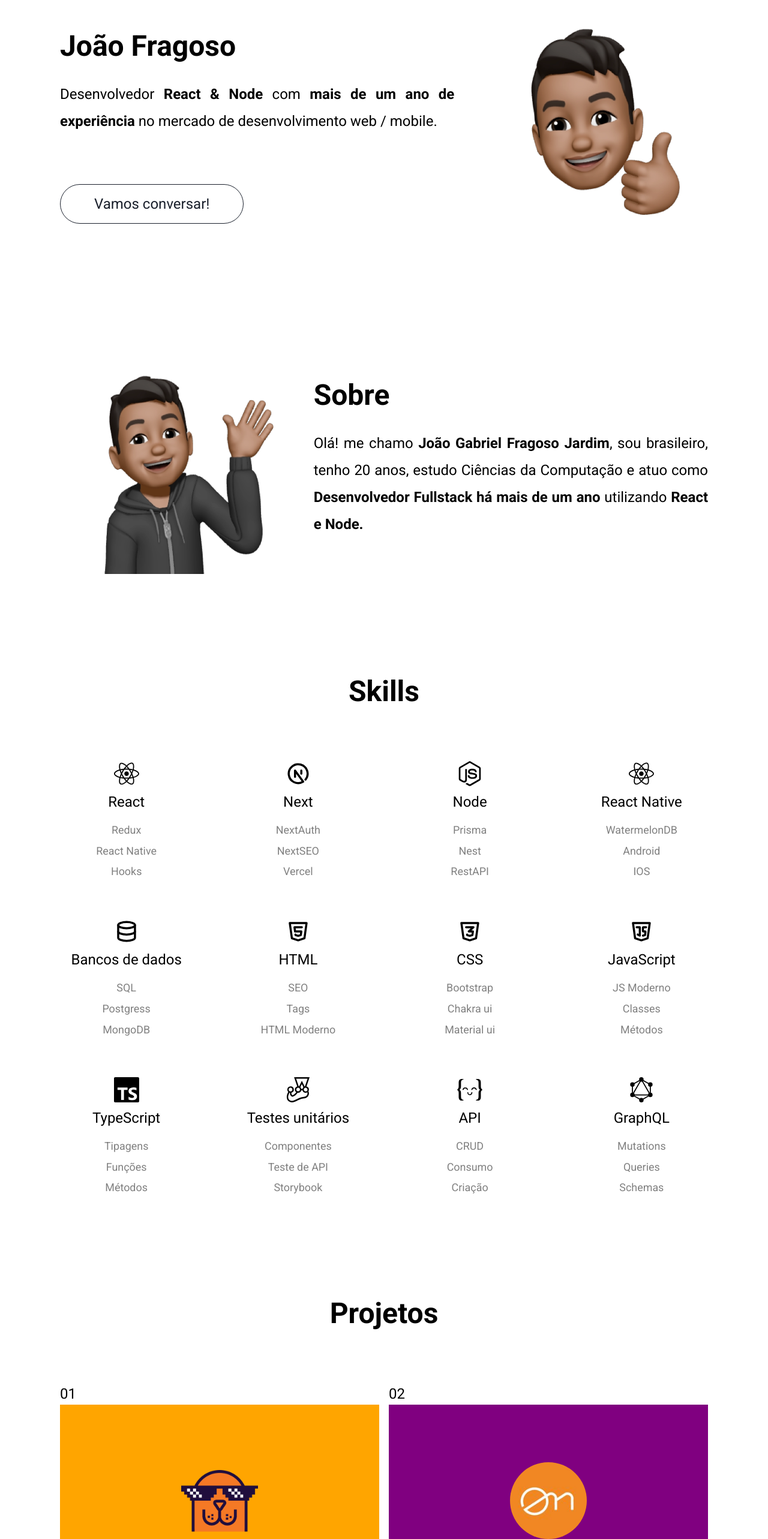
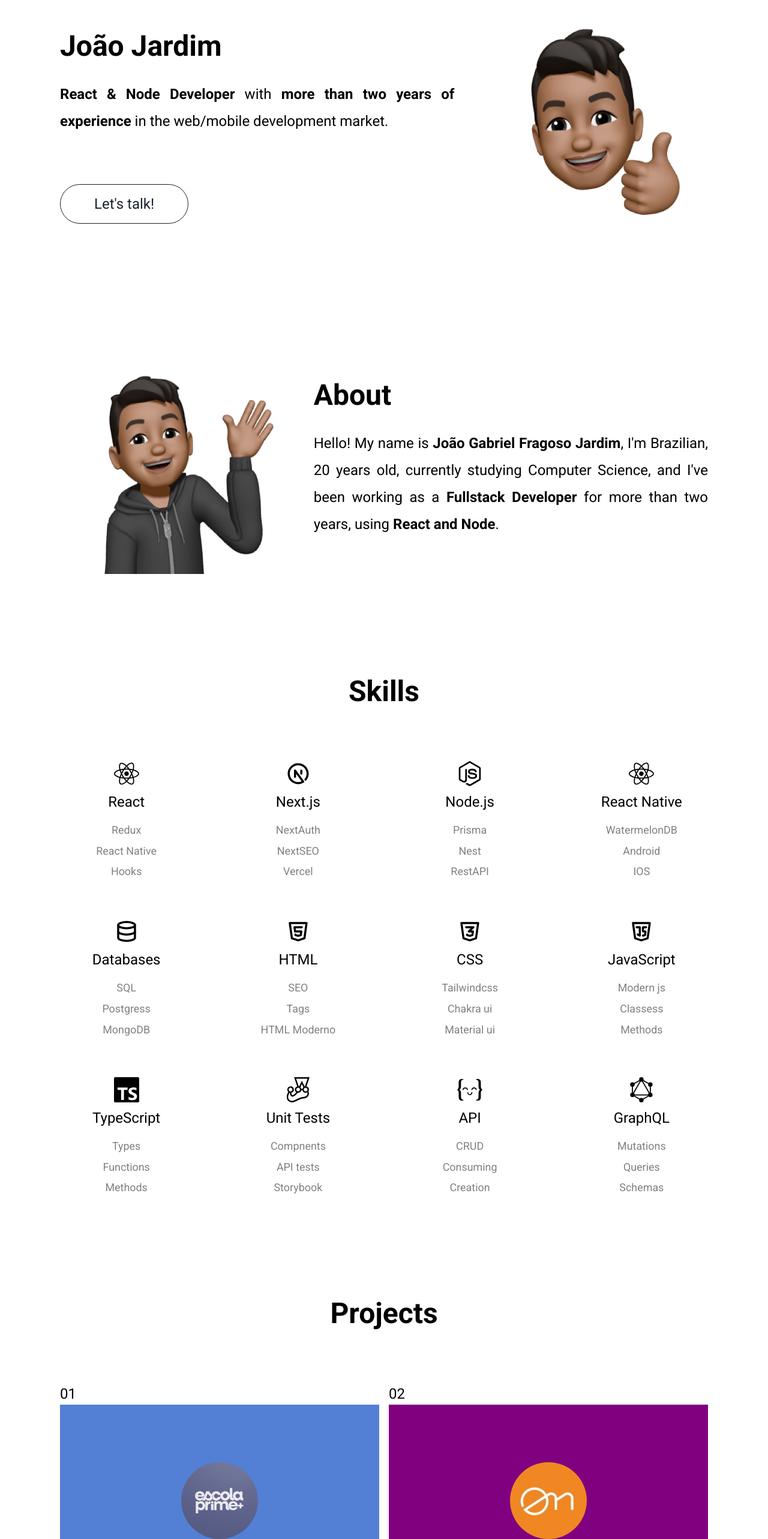
Before and after one commit to joaogabrielfragosojardim/portfolio-2023, a Next.js app: page / in a window 1280 px wide. Shown: the part 160-2726 px from the top of the page at 60% size. Built offline with nearby package versions, Linux system fonts and the light colour scheme.

Commit message:
updating

```diff
--- a/src/components/About.tsx
+++ b/src/components/About.tsx
@@ -27,7 +27,7 @@
               mt={{ base: "2rem", xl: "unset" }}
               id="about"
             >
-              Sobre
+              About
             </Text>
             <Text
               fontSize={{ base: "1.12rem", md: "1.5rem" }}
@@ -36,10 +36,10 @@
               mt="1.37rem"
               textAlign="justify"
             >
-              Olá! me chamo <b>João Gabriel Fragoso Jardim</b>, sou brasileiro,
-              tenho 20 anos, estudo Ciências da Computação e atuo como{" "}
-              <b>Desenvolvedor Fullstack</b> <b>há mais de um ano</b> utilizando{" "}
-              <b>React e Node.</b>
+              Hello! My name is <b>João Gabriel Fragoso Jardim</b>, I&apos;m
+              Brazilian, 20 years old, currently studying Computer Science, and
+              I&apos;ve been working as a <b>Fullstack Developer</b> for more
+              than two years, using <b>React and Node</b>.
             </Text>
           </Box>
         </Flex>
--- a/src/components/Contact.tsx
+++ b/src/components/Contact.tsx
@@ -13,7 +13,7 @@
             fontWeight="bold"
             id="contacts"
           >
-            Contatos
+            Contacts
           </Text>
           <Flex
             flexDir={{ base: "column-reverse", xl: "row" }}
@@ -29,7 +29,7 @@
               gap="1rem"
             >
               <Flex gap="2rem" justify="space-between">
-                <Text>Telefone (whatsapp):</Text>
+                <Text>Phone (whatsapp):</Text>
                 <Link href={whatsappLink} fontWeight="bold">
                   {number}
                 </Link>
@@ -37,7 +37,7 @@
               <Flex gap="2rem" justify="space-between">
                 <Text>Linkedin:</Text>
                 <Link href={linkedin} fontWeight="bold">
-                  Clique aqui
+                  Click Here
                 </Link>
               </Flex>
               <Flex gap="2rem" justify="space-between">
--- a/src/components/Experience.tsx
+++ b/src/components/Experience.tsx
@@ -27,7 +27,7 @@
               fontWeight="bold"
               id="experience"
             >
-              Experiência
+              Experience
             </Text>
           </SlideFade>
         )}
@@ -114,9 +114,9 @@
                       transition={{ enter: { duration: animations } }}
                     >
                       <Box ref={ref}>
-                        <ListItem>
+                        <Box>
                           <Text>{project}</Text>
-                        </ListItem>
+                        </Box>
                         {index + 1 !== experience.projects.length && <br />}
                       </Box>
                     </SlideFade>
@@ -124,24 +124,6 @@
                 </InView>
               ))}
             </List>
-            <InView triggerOnce={true}>
-              {({ inView, ref }) => (
-                <SlideFade
-                  in={inView}
-                  transition={{ enter: { duration: animations } }}
-                >
-                  <Text
-                    ref={ref}
-                    fontSize={{ base: "1rem", md: "1.12rem" }}
-                    color="gray"
-                    mt="2rem"
-                  >
-                    Obs: Projetos não divulgados por motivos de privacidade
-                    empresárial
-                  </Text>
-                </SlideFade>
-              )}
-            </InView>
             {indexExp + 1 === experience.projects.length && (
               <InView triggerOnce={true}>
                 {({ inView, ref }) => (
--- a/src/components/Projects.tsx
+++ b/src/components/Projects.tsx
@@ -29,7 +29,7 @@
               mt="5rem"
               id="projects"
             >
-              Projetos
+              Projects
             </Text>
           </SlideFade>
         )}
--- a/src/components/Start.tsx
+++ b/src/components/Start.tsx
@@ -22,7 +22,7 @@
               fontWeight="bold"
               id="start"
             >
-              João Fragoso
+              João Jardim
             </Text>
             <Text
               fontSize={{ base: "1.12rem", md: "1.5rem" }}
@@ -31,9 +31,9 @@
               mt="1.37rem"
               textAlign="justify"
             >
-              Desenvolvedor <b>React & Node</b> com{" "}
-              <b>mais de um ano de experiência</b> no mercado de desenvolvimento
-              web / mobile.
+              <b>React & Node Developer</b> with{" "}
+              <b>more than two years of experience</b> in the web/mobile
+              development market.
             </Text>
             <Link href={whatsappLink} target="_blank">
               <Button
@@ -47,7 +47,7 @@
                 p="2rem 3.5rem"
                 borderRadius="4.37rem"
               >
-                Vamos conversar!
+                {"Let's talk!"}
               </Button>
             </Link>
           </Box>
--- a/src/constants/experience.ts
+++ /dev/null
@@ -1,34 +0,0 @@
-export const experience = [
-      {
-    jobName: "Alterdata",
-    role: "Desenvolvedor Fullstack Pleno",
-    date: "Jan/2023 - Atualmente",
-    src: "/experience/Alterdata.png",
-    projects: [
-      "Atuando no desenvolvimento do Karoo",
-    ],
-  },
-    {
-    jobName: "Supera Inovação e Tecnologia",
-    role: "Desenvolvedor Pleno",
-    date: "Mai/2022 - Dez/2022",
-    src: "/experience/supera.jpg",
-    projects: [
-      "Bristom (Projeto): Responsável por organizar o projeto utilizando Next.js, fui responsável por criar o sistema de autenticação da aplicação utilizando next auth. Também fui responsável por decidir as bibliotecas que seriam utilizados no mesmo ao lado de um desenvolvedor sênior, usamos Redux Tooklit, Chakra UI, Leaflet e i18n. No backend sou responsável por refatorar métodos já existentes e criar novas rotas",
-      "Senai (Projeto): Responsável pela implementação de todo o front end do Senai. criação de páginas, componentes, testes unitários e adequações a regras de negócio",
-    ],
-  },
-  {
-    jobName: "Supera Inovação e Tecnologia",
-    role: "Desenvolvedor Junior",
-    date: "Nov/2021 - Mai/2022",
-    src: "/experience/supera.jpg",
-    projects: [
-      "Daexe (Projeto) e Liver (Projeto): Responsável pela criação componentes usando React e React Native",
-      "Bristom (Projeto): Responsável pela criação de componentes, montagem de telas e correção de bugs, nesse projeto trabalhei com React, React Native e Node.js com Sequelize",
-      "Algar (Projeto): Responsável pela implementação de regras de negócio, criação de componentes e montagem de telas, nesse projeto usei React Native e Redux",
-      "Portal da Transparência (Projeto): Responsável por implementar regras de negócio, criar componentes,",
-    ],
-  },
-
-];
--- /dev/null
+++ b/src/constants/experience.tsx
@@ -0,0 +1,84 @@
+export const experience = [
+  {
+    jobName: "Alterdata",
+    role: "Mid Level Developer",
+    date: "Jan/2023 - Now",
+    src: "/experience/Alterdata.png",
+    projects: [
+      <p key="job-03">
+        <b>🚀 Tech Stack:</b>
+        <br />
+        <ul style={{ listStyle: "inside", marginTop: 8, marginLeft: 22 }}>
+          <li>Next.js</li>
+          <li>Node.js (including WebSockets)</li>
+          <li>Python 2</li>
+          <li>PostgeSQL</li>
+        </ul>
+        <br />
+        <b>💻 Key Responsibilities:</b> Expertly utilize Node.js and WebSockets
+        for real-time communication, enhancing user experience in Karoo.
+        development and maintenance of dynamic and responsive user interfaces
+        using Next.js. Leverage Python 2, ensuring seamless integration with
+        existing systems.
+        <br /> <br />
+        <b>🔧 Skills:</b> Proficient in designing and implementing
+        WebSocket-based solutions for interactive and real-time applications.
+        Extensive experience in Node.js for server-side development, emphasizing
+        efficiency and scalability. Strong proficiency in Next.js for crafting
+        engaging and user-friendly interfaces. Skilled in Python.
+      </p>,
+    ],
+  },
+  {
+    jobName: "Supera Inovação e Tecnologia",
+    role: "Mid Level Developer",
+    date: "Mar/2022 - Dec/2022",
+    src: "/experience/supera.jpg",
+    projects: [
+      <p key="job-02">
+        <b>🚀 Tech Stack:</b> <br />
+        <ul style={{ listStyle: "inside", marginTop: 8, marginLeft: 22 }}>
+          <li>Next.js</li>
+          <li>React.js</li>
+          <li>PostgreSQL</li>
+          <li>Docker</li>
+        </ul>
+        <br />
+        <b>🔧 Skills:</b> Proficient in Next.js for building efficient and
+        scalable web applications. Extensive experience in React for crafting
+        interactive user interfaces. Expertise in Docker for containerization{" "}
+        <br /> <br />
+        <b>💼 Responsibilities:</b> Development of apps using Next.js and React.
+        Provided technical leadership, assisting team members, and handling
+        medium complexity tasks independently.
+      </p>,
+    ],
+  },
+  {
+    jobName: "Supera Inovação e Tecnologia",
+    role: "Junior Developer",
+    date: "Nov/2021 - Mar/2022",
+    src: "/experience/supera.jpg",
+    projects: [
+      <p key="job-01">
+        <b>🔧 Tech Stack:</b>
+        <br />
+        <ul style={{ listStyle: "inside", marginTop: 8, marginLeft: 22 }}>
+          <li>React.js</li>
+          <li>React Native</li>
+          <li>Redux</li>
+          <li>AngularJS</li>
+          <li>Node.js</li>
+        </ul>
+        <br />
+        <b>🔄 Methodology: </b>Proficient in Scrum methodology for streamlined
+        project management and efficient collaboration. <br /> <br />
+        <b>📌 Responsibilities:</b> Developed and maintained responsive web
+        applications using React, React Native and AngularJS. Contributed to
+        mobile app development using React Native. Implemented state management
+        with Redux for enhanced application performance. Utilized Node.js for
+        server-side development and API integration. <br /> <br />
+      </p>,
+    ],
+  },
+];
--- a/src/constants/headerMenu.ts
+++ b/src/constants/headerMenu.ts
@@ -1,8 +1,8 @@
 export const headerMenu = [
-  { content: "Inicio", idTo: "start", offset: -1000 },
-  { content: "Sobre", idTo: "about", offset: -200 },
+  { content: "Start", idTo: "start", offset: -1000 },
+  { content: "About", idTo: "about", offset: -200 },
   { content: "Skills", idTo: "skills", offset: -150 },
-  { content: "Projetos", idTo: "projects", offset: -150 },
-  { content: "Experiência", idTo: "experience", offset: -150 },
-  { content: "Contatos", idTo: "contacts", offset: 0 },
+  { content: "Projects", idTo: "projects", offset: -150 },
+  { content: "Experience", idTo: "experience", offset: -150 },
+  { content: "Contacts", idTo: "contacts", offset: 0 },
 ];
--- a/src/constants/projects.ts
+++ b/src/constants/projects.ts
@@ -1,17 +1,18 @@
 export const projects = [
   {
-    src: "/projects/semana-modafoca.png",
-    title: "LP de lançamento",
+    src: "/projects/prime-school.jpg",
+    title: "Prime School",
     about:
-      "Landing page de lançamento para o curso let's bora estrutura (a página não está 100% pois o curso está encerrado)",
-    bg: "orange",
-    link: "https://lpsonwe-altoqi.vercel.app/semana-modafoca",
-    rounded: false,
+      "institutional website, and an adm dashboard with cruds of schools, students and etc, builded with Next.js, Prisma, Postgres and Tailwindcss, used Resend do send emails and Supabase as a file bucket",
+    bg: "#5380d5",
+    link: "https://escolaprimepe.com.br",
+    rounded: true,
   },
   {
     src: "/projects/onwe.jpg",
     title: "On.we",
-    about: "Site institucional da On.we",
+    about:
+      "On.we institutional webiste with Next.js, Prisma, Postgres and Tailwindcss, creation of a blog and an adm panel",
     bg: "purple",
     link: "https://onwe.com.br/",
     rounded: true,
--- a/src/constants/skills.tsx
+++ b/src/constants/skills.tsx
@@ -15,12 +15,12 @@
     other: ["Redux", "React Native", "Hooks"],
   },
   {
-    name: "Next",
+    name: "Next.js",
     icon: <TbBrandNextjs />,
     other: ["NextAuth", "NextSEO", "Vercel"],
   },
   {
-    name: "Node",
+    name: "Node.js",
     icon: <FaNodeJs />,
     other: ["Prisma", "Nest", "RestAPI"],
   },
@@ -30,7 +30,7 @@
     other: ["WatermelonDB", "Android", "IOS"],
   },
   {
-    name: "Bancos de dados",
+    name: "Databases",
     icon: <TbDatabase />,
     other: ["SQL", "Postgress", "MongoDB"],
   },
@@ -42,27 +42,27 @@
   {
     name: "CSS",
     icon: <TbBrandCss3 />,
-    other: ["Bootstrap", "Chakra ui", "Material ui"],
+    other: ["Tailwindcss", "Chakra ui", "Material ui"],
   },
   {
     name: "JavaScript",
     icon: <TbBrandJavascript />,
-    other: ["JS Moderno", "Classes", "Métodos"],
+    other: ["Modern js", "Classess", "Methods"],
   },
   {
     name: "TypeScript",
     icon: <SiTypescript />,
-    other: ["Tipagens", "Funções", "Métodos"],
+    other: ["Types", "Functions", "Methods"],
   },
   {
-    name: "Testes unitários",
+    name: "Unit Tests",
     icon: <SiJest />,
-    other: ["Componentes", "Teste de API", "Storybook"],
+    other: ["Compnents", "API tests", "Storybook"],
   },
   {
     name: "API",
     icon: <SiExercism />,
-    other: ["CRUD", "Consumo", "Criação"],
+    other: ["CRUD", "Consuming", "Creation"],
   },
   {
     name: "GraphQL",
--- a/src/pages/index.tsx
+++ b/src/pages/index.tsx
@@ -13,10 +13,10 @@
   return (
     <>
       <Head>
-        <title>Portfólio João</title>
-        <meta content="Portfólio João" property="og:title" />
+        <title>João&apos;s Portfolio</title>
+        <meta content="João's Portfolio" property="og:title" />
         <meta
-          content="Desenvolvedor React & Node com mais de um ano de experiência no mercado de desenvolvimento web / mobile."
+          content="React & Node Developer with over two years of experience in the web/mobile development market."
           property="og:description"
         />
         <meta property="og:type" content="website" />
```
Also changed, not shown: public/projects/prime-school.jpg (added).
